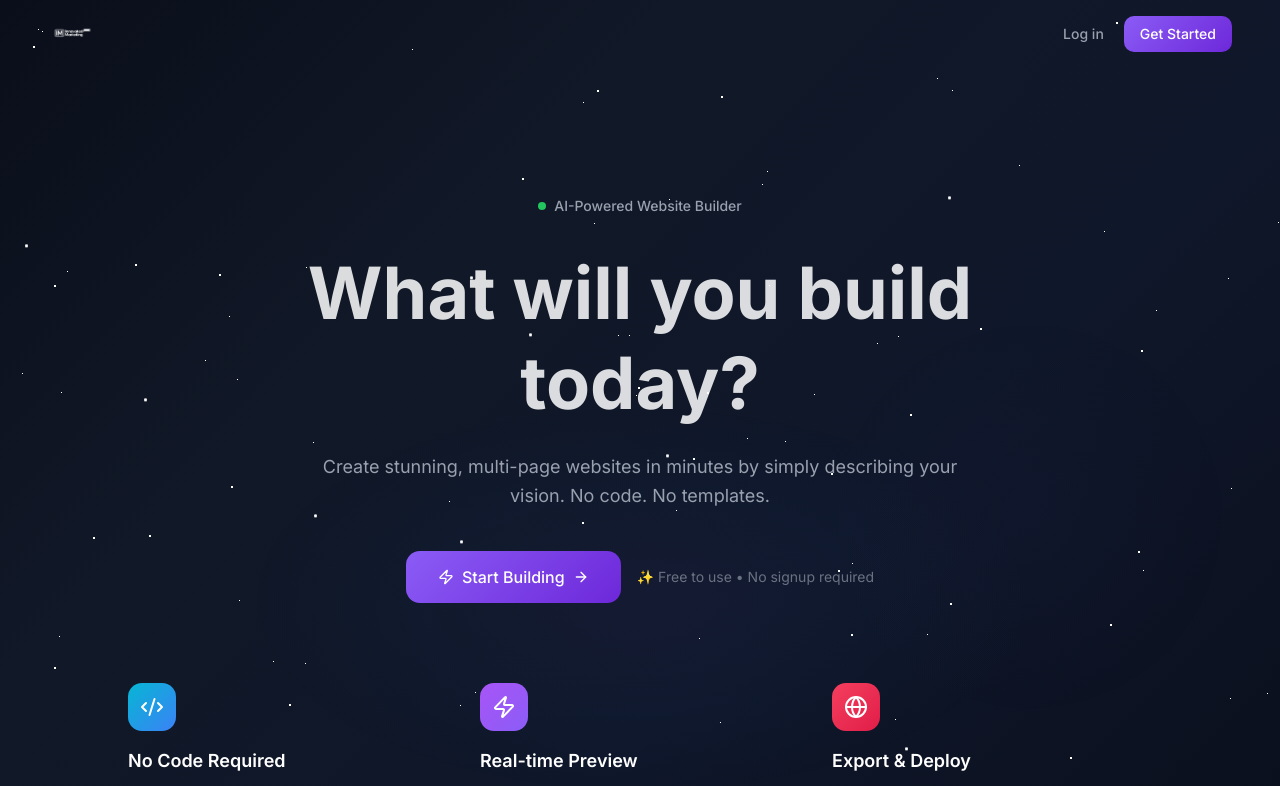
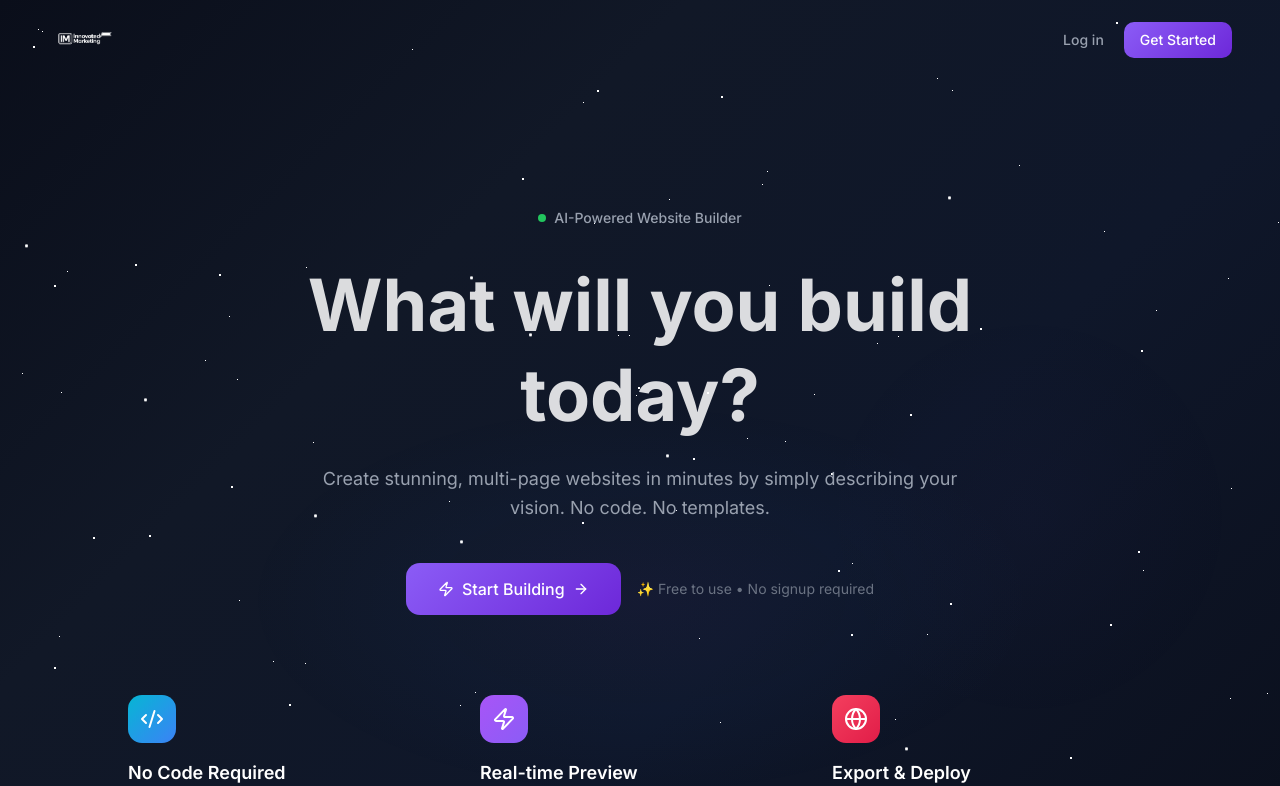
Before and after one commit to greenisi/sitecraft-ai, a Next.js app: page / in a window 1280 px wide. Shown: the top 786 px of the page. Built offline with nearby package versions, Linux system fonts and the light colour scheme.

Commit message:
fix: make landing page logo bigger (48px) with proper image dimensions

```diff
--- a/src/app/page.tsx
+++ b/src/app/page.tsx
@@ -22,9 +22,10 @@ export default function HomePage() {
           <Image
             src="/logo.png"
             alt="Innovated Marketing"
-            width={160}
-            height={40}
-            className="brightness-0 invert h-8 w-auto"
+            width={844}
+            height={563}
+            className="brightness-0 invert w-auto"
+            style={{ height: '48px' }}
             priority
           />
         </Link>
```
